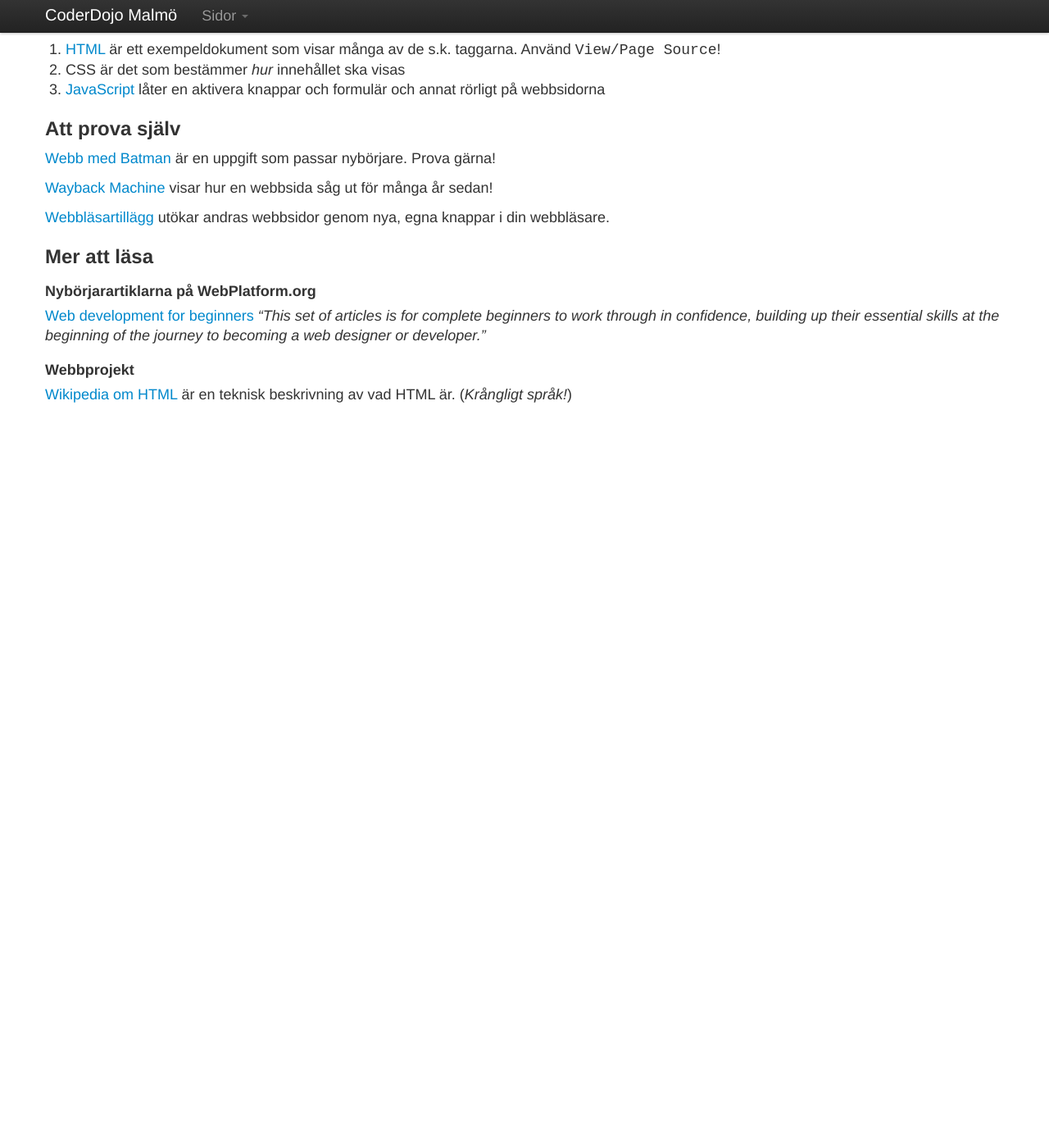
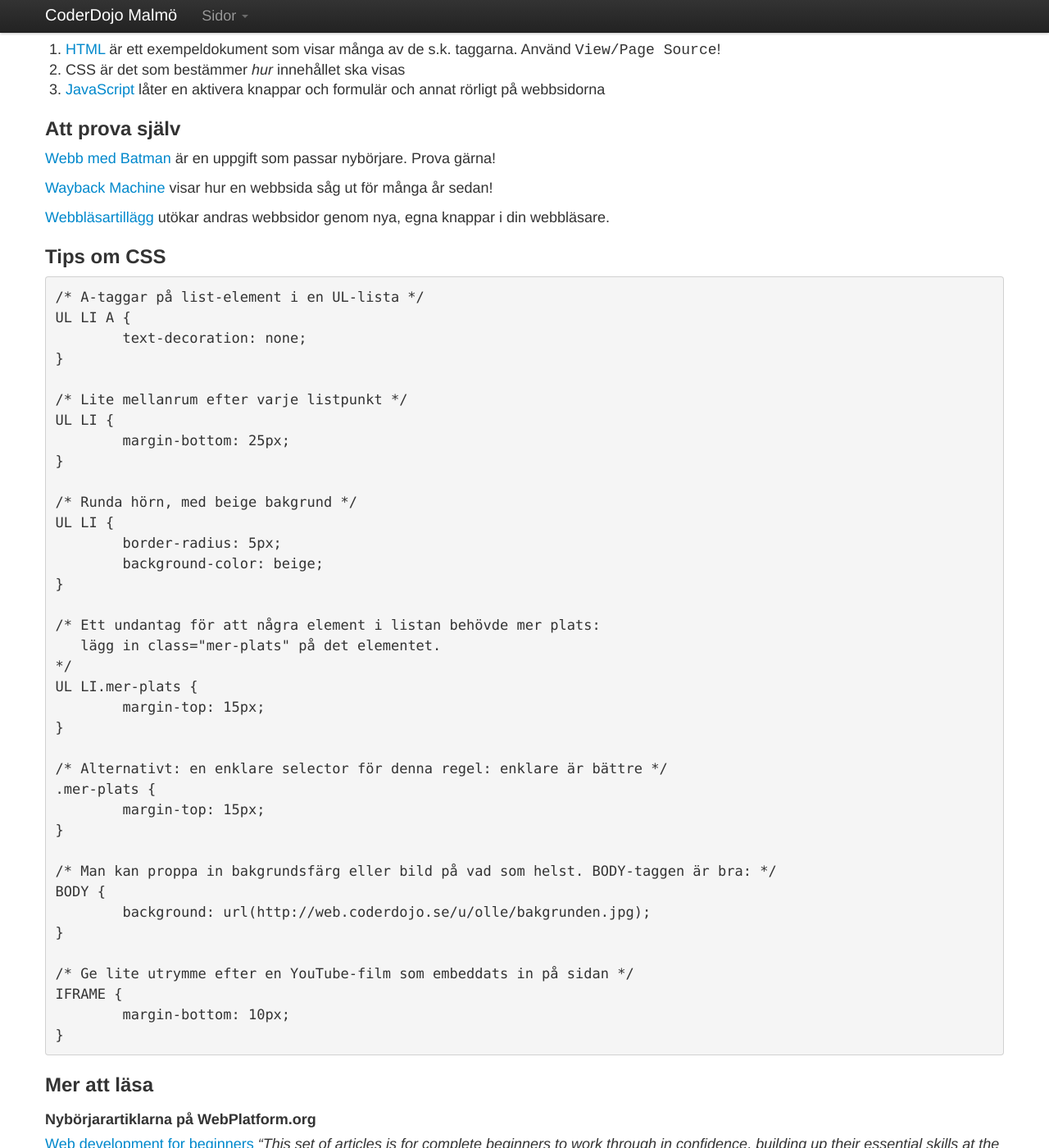
Before and after one commit to coderdojo-malmo/coderdojo-malmo.github.com, a Jekyll site: the page built from web_more.md, in a window 1280 px wide and 1400 px high, scrolled down 270 px. Shown: the whole window at 82% size. Built offline with Jekyll 4.4.1, drawn with Linux system fonts in a browser that asks for light colours; before the commit the page ends 900 px from its top, so only the background shows below that.

Commit message:
Add CSS hints
Collected during tonight’s Dojo.

```diff
--- a/web_more.md
+++ b/web_more.md
@@ -25,6 +25,46 @@ Det finns massor att upptäcka.
 
 [Webbläsartillägg](/web_browser_extensions.html) utökar andras webbsidor genom nya, egna knappar i din webbläsare.
 
+## Tips om CSS
+
+	/* A-taggar på list-element i en UL-lista */
+	UL LI A {
+		text-decoration: none;
+	}
+
+	/* Lite mellanrum efter varje listpunkt */
+	UL LI {
+		margin-bottom: 25px;
+	}
+
+	/* Runda hörn, med beige bakgrund */
+	UL LI {
+		border-radius: 5px;
+		background-color: beige;
+	}
+
+	/* Ett undantag för att några element i listan behövde mer plats:
+	   lägg in class="mer-plats" på det elementet.
+	*/
+	UL LI.mer-plats {
+		margin-top: 15px;
+	}
+
+	/* Alternativt: en enklare selector för denna regel: enklare är bättre */
+	.mer-plats {
+		margin-top: 15px;
+	}
+
+	/* Man kan proppa in bakgrundsfärg eller bild på vad som helst. BODY-taggen är bra: */
+	BODY {
+		background: url(http://web.coderdojo.se/u/olle/bakgrunden.jpg);
+	}
+
+	/* Ge lite utrymme efter en YouTube-film som embeddats in på sidan */
+	IFRAME {
+		margin-bottom: 10px;
+	}
+
 ## Mer att läsa
 
 ### Nybörjarartiklarna på WebPlatform.org
```
